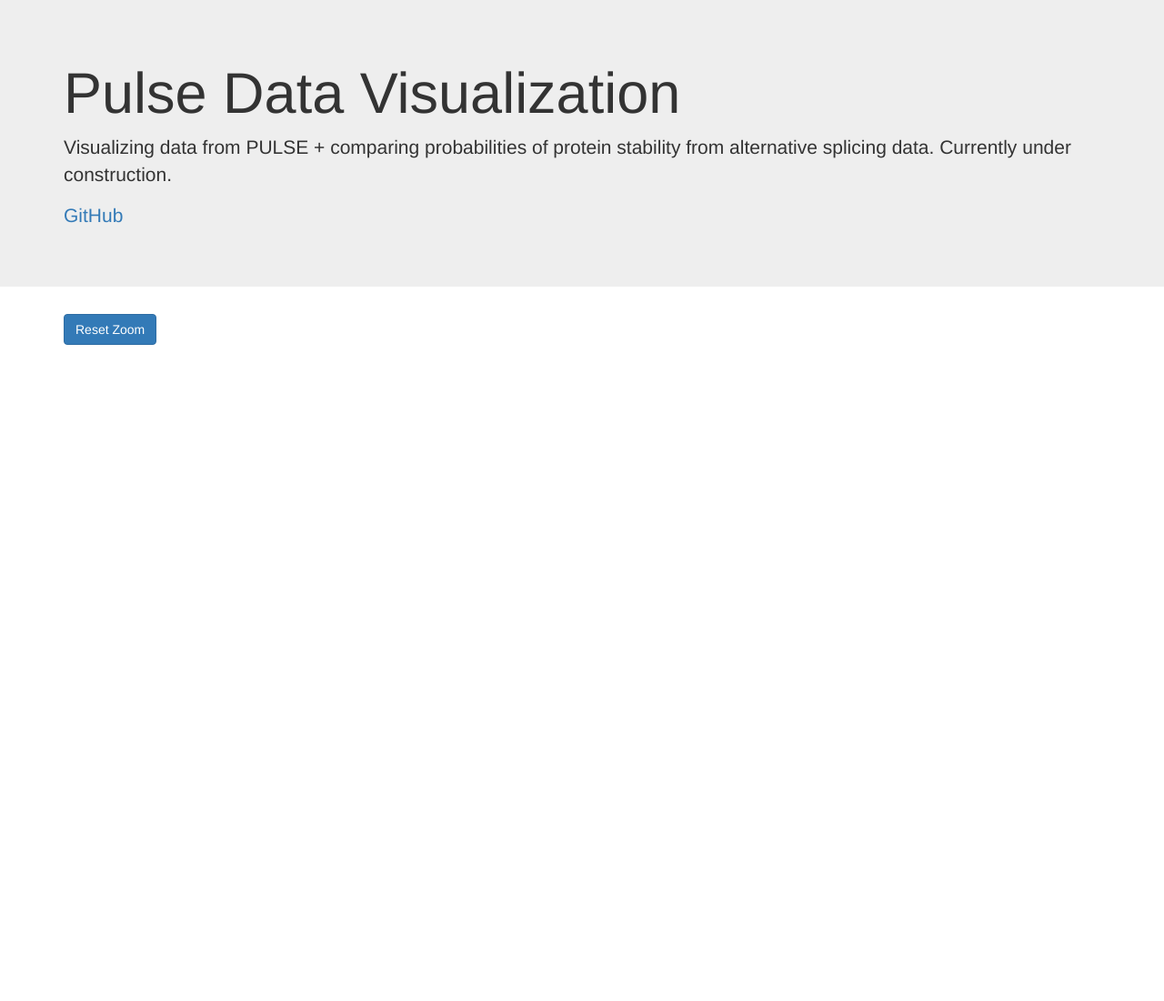
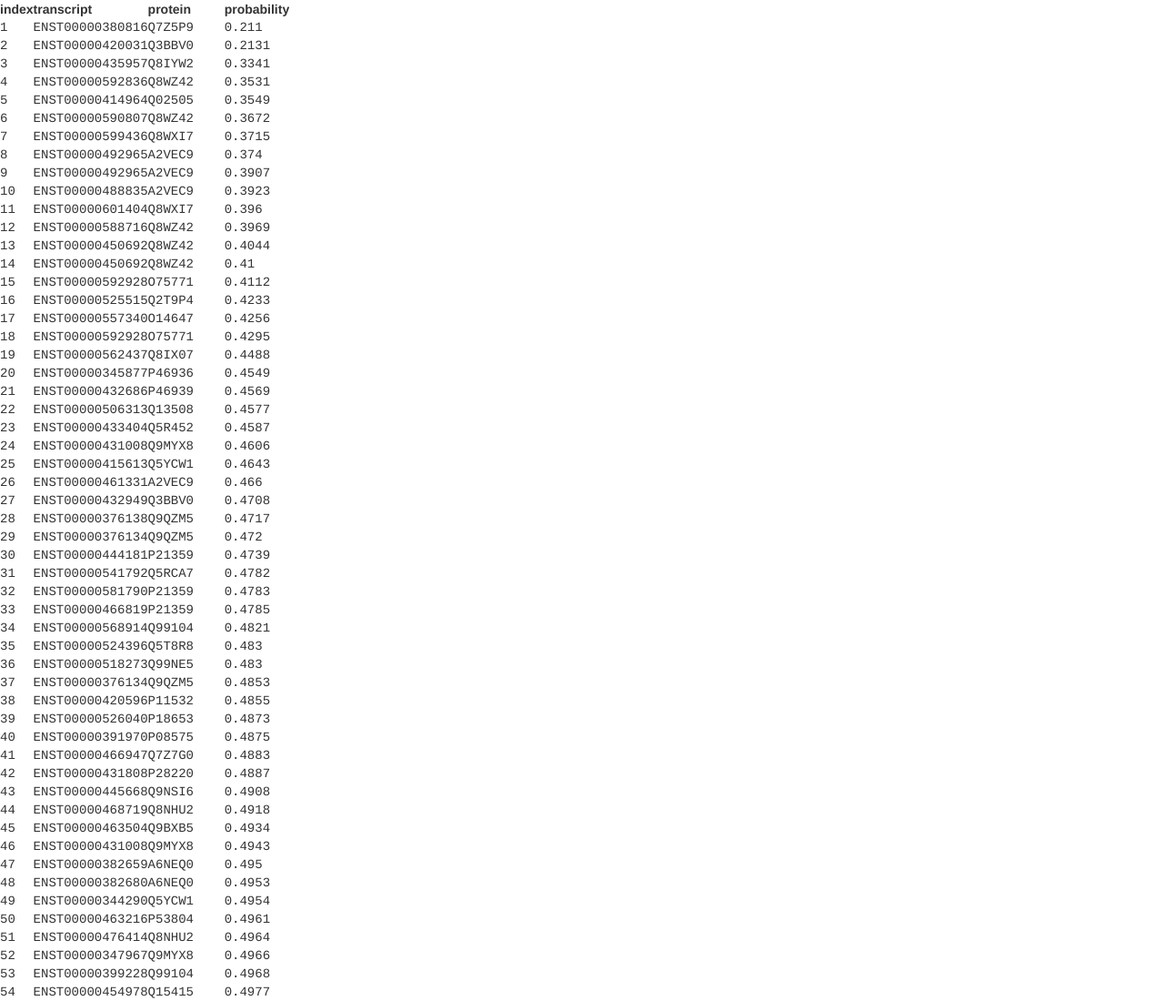
Before and after one commit to elijah-tai/pulse-data-viz, a plain HTML site: page index.html in a window 1280 px wide. Shown: the top 1100 px of the page at 91% size. Before the commit the page ends 800 px from the top, so only its background shows below. Drawn offline with Linux system fonts and the light colour scheme.

Commit message:
Need to make table interactive

```diff
--- a/assets/css/pulseTable.css
+++ b/assets/css/pulseTable.css
@@ -0,0 +1,3 @@
+table.td, table.th {
+	padding: 1px 4px;
+}
--- a/index.html
+++ b/index.html
@@ -12,75 +12,81 @@
     <body>
         <!-- D3.js -->
 <!--         <script src="pulse/pulseScatter.js" charset="utf-8"></script> -->
+        <script src="pulse/pulseTable.js" charset="utf-8"></script>
+
+        <div class="table"></div>
         <script>
             var Vis = {}
             Vis.data = new Array()
             var width = 1200
-                height = 600,
-                data,
-                csvFile = "data/protein_to_score.txt"
+                height = 600
 
-            var svg = d3.select("#viz")
+            var data
+            var csvFile = "data/protein_to_score.txt"
+
+            var svg = d3.select("body")
                         .append("svg")
                         .attr("width", width)
                         .attr("height", height)
 
             function createViz() {
                 // Create scatter plot group
-                var scatterGroup = svg.append("g")
-                    .attr("transform", "translate(50, 0)")
-                var scatter = d3.chart.scatter()
-                scatter.data(Vis.data)
-                scatter(scatterGroup)
+                // var scatterGroup = svg.append("g")
+                //     .attr("transform", "translate(50, 0)")
+                // var scatter = d3.chart.scatter()
+                // scatter.data(Vis.data)
+                // scatter(scatterGroup)
 
                 // Create table group
-                var tableGroup = svg.append("g")
-                    .attr("transform", "translate(900, 0)")
+                var tableGroup = d3.select(".table")
+                                   .attr("transform", "translate(0, 0)")
                 var table = d3.chart.table()
                 table.data(Vis.data)
+                table(tableGroup)
 
-                scatter.on("click", clicked =>
-                table.highlight(clicked))
+                // scatter.on("click", clicked =>
+                // table.highlight(clicked))
 
-                table.on("change", changed =>
-                    scatter.data(changed)
-                    scatter.update())
+                // table.on("change", function(changed) {
+                //     scatter.data(changed)
+                //     scatter.update()
+                // })
             }
 
             function loadCsv(file_name) {
-                d3.csv(file_name, (error, file_data) => Vis.data = file.data
+                d3.csv(file_name, function(error, file_data) { Vis.data = file_data
                 // Build data array
-                Vis.data.forEach(d =>
+                Vis.data.forEach(function(d) {
                   d.index = +d.index
                   d.transcript = d.transcript
                   d.protein = d.protein
                   d.probability = +d.probability
-                )
+                })
                 createViz()
+            })
             }
 
             // Load CSV --> create viz
-            loadCsv()
+            loadCsv(csvFile)
 
         </script>
-        <script src="pulse/pulseTable.js" charset="utf-8"></script>
 
-        <div class="jumbotron">
+<!--         <div class="jumbotron">
             <div class="container">
                 <h1> Pulse Data Visualization </h1>
                 <p>Visualizing data from PULSE + comparing probabilities of protein stability from alternative splicing data. Currently under construction.</p>
                 <p><a href=https://github.com/wonjunetai/pulse-data-viz>GitHub</a> </p>
             </div>
-        </div>
+        </div> -->
 
-        <div class="container">
+<!--         <div class="container">
             <div id="scatter"></div>
             <button id="xAxis" type="button" class="btn btn-primary" name="xAxis">Reset Zoom</button>
-        </div>
+        </div> -->
 
-        <div class="container">
-        </div>
+<!--         <div class="container">
+        </div> -->
 
-        <div id="viz"></div>
+
     </body>
 </html>
--- a/pulse/pulseTable.js
+++ b/pulse/pulseTable.js
@@ -3,5 +3,67 @@
 if (!d3.chart) d3.chart = {}
 
 d3.chart.table = function() {
+	var g
+	var data
+	var width = 300
+	var height = 500
+	var dispatch = d3.dispatch(chart, "clicked")
 
+	function chart(container) {
+		g = container
+		update()
+	}
+
+	chart.update = update
+
+	function update() {
+		var table = g.append("table"),
+				thead = table.append("thead"),
+				tbody = table.append("tbody")
+
+		var columns = ["index", "transcript", "protein", "probability"]
+
+		// Create the column headers
+		thead.append("tr")
+			.selectAll("td")
+			.data(columns)
+			.enter()
+			.append("th")
+				.text(column => column)
+
+		// create rows for each object
+		var rows = tbody.selectAll("tr")
+			.data(data)
+			.enter()
+			.append("tr")
+
+		var cells = rows.selectAll("td")
+			.data(row => columns.map(function(column) {
+				return {column: column, value: row[column]}
+			}))
+			.enter()
+			.append("td")
+			.attr("style", "font-family: Courier")
+			.html(d => d.value)
+	}
+
+	chart.data = function(value) {
+		if (!arguments.length) return data
+		data = value
+		return chart
+	}
+
+	chart.width = function(value) {
+		if(!arguments.length) return width
+		width = value
+		return chart
+	}
+
+	chart.height = function(value) {
+		if(!arguments.length) return height
+		height = value
+		return chart
+	}
+
+	return d3.rebind(chart, dispatch, "on")
 }
```
